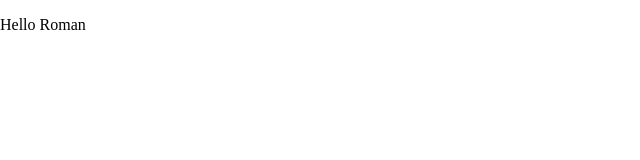
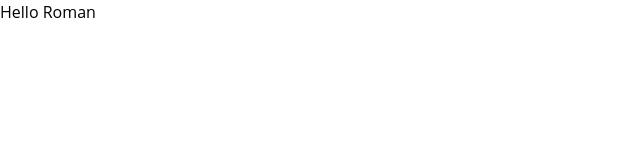
Before and after one commit to helloroman/gatsby-tailwind-starter, a Gatsby site: page / in a window 1280 px wide. Shown: the whole page, without its empty margins (0-640 px from the left). Built offline with nearby package versions, Linux system fonts and the light colour scheme; Gatsby itself is replaced by a stand-in of ours.

Commit message:
Initial config

```diff
--- /dev/null
+++ b/gatsby-browser.js
@@ -0,0 +1 @@
+import './src/assets/styles/global-styles.scss';
--- a/gatsby-config.js
+++ b/gatsby-config.js
@@ -4,13 +4,14 @@ require('dotenv').config();
 
 module.exports = {
   siteMetadata: {
-    title: `Gatsby Styled Components Starter`,
+    title: `Gatsby Tailwind Starter`,
     author: `Adam Romański`,
   },
   plugins: [
     `gatsby-plugin-react-helmet`,
     `gatsby-transformer-sharp`,
     `gatsby-plugin-sharp`,
+    `gatsby-plugin-stylelint`,
     {
       resolve: 'gatsby-plugin-layout',
       options: {
@@ -29,20 +30,19 @@ module.exports = {
       },
     },
     {
-      resolve: 'gatsby-plugin-stylelint',
-      options: { files: ['**/*.{js,jsx}'], failOnError: false },
-    },
-    {
-      resolve: `gatsby-plugin-styled-components`,
-      options: {
-        displayName: true,
-      },
-    },
-    {
       resolve: `gatsby-source-filesystem`,
       options: {
         name: `images`,
         path: `${__dirname}/src/assets`,
+      },
+    },
+    {
+      resolve: `gatsby-plugin-sass`,
+      options: {
+        postCssPlugins: [
+          require('tailwindcss'),
+          require('./tailwind.config.js'), // Optional: Load custom Tailwind CSS configuration
+        ],
       },
     },
     // {
--- a/src/assets/styles/GlobalStyle.js
+++ /dev/null
@@ -1,38 +0,0 @@
-import { createGlobalStyle } from 'styled-components';
-import 'vendors/normalize.css';
-
-const GlobalStyle = createGlobalStyle`
-  html {
-    box-sizing: border-box;
-    font-size: 62.5%;
-  }
-
-  *,
-  *::before,
-  *::after {
-    box-sizing: inherit;
-  }
-
-  body {
-    -webkit-font-smoothing: antialiased;
-    -moz-osx-font-smoothing: grayscale;
-    margin: 0;
-    font-size: 1.6rem;
-  }
-
-  h1, h2, h3, h4, h5, span {
-    margin: 0;
-  }
-
-  button {
-    padding: 0;
-    cursor: pointer;
-  }
-
-  ul {
-    padding: 0;
-    margin: 0;
-  }
-`;
-
-export default GlobalStyle;
--- /dev/null
+++ b/src/assets/styles/global-styles.scss
@@ -0,0 +1,24 @@
+@import '../../vendors/normalize.css';
+@tailwind base;
+@tailwind components;
+@tailwind utilities;
+
+
+* {
+  font-family: 'Open Sans', sans-serif;
+  box-sizing: border-box;
+}
+
+  html {
+    box-sizing: border-box;
+  }
+
+  *,
+  *::before,
+  *::after {
+    box-sizing: inherit;
+  }
+
+  body {
+    margin: 0;
+  }
--- a/src/assets/styles/theme.js
+++ /dev/null
@@ -1,55 +0,0 @@
-export const breakpoints = {
-  huge: '1700',
-  bigDesktop: '1440',
-  desktop: '1150',
-  bigTablet: '1020',
-  tablet: '767',
-  bigPhone: '400',
-  phone: '320',
-};
-
-export const colors = {
-  white: 'hsl(0, 0%, 100%)',
-  black: 'hsl(0, 0%, 0%)',
-  grey100: 'hsl(0, 0%, 35%)',
-  grey200: 'hsl(0, 0%, 74%)',
-  grey300: 'hsl(0, 0%, 87%)',
-  grey400: 'hsl(0, 0%, 91%)',
-  grey500: 'hsl(0, 0%, 97%)',
-  primary: '#FFD226',
-};
-
-export const font = {
-  size: {
-    header: '4.5rem',
-    paragraph: '1.7rem',
-    button: '1.5rem',
-  },
-};
-
-export const mq = Object.keys(breakpoints).reduce((acc, breakpoint) => {
-  acc[breakpoint] = `@media (min-width: ${breakpoints[breakpoint]}px)`;
-  return acc;
-}, {});
-
-export const theme = {
-  ...colors,
-  mq,
-  font,
-  layout: {
-    searchBarHeight: '80px',
-    mobileSidesPadding: '30px',
-  },
-  zIndex: {
-    level1: '1000',
-    level2: '2000',
-    level3: '3000',
-    level4: '4000',
-    level5: '5000',
-    level6: '6000',
-    level7: '7000',
-    level8: '8000',
-    level9: '9000',
-    level10: '10000',
-  },
-};
--- a/src/components/templates/MainTemplate/MainTemplate.js
+++ b/src/components/templates/MainTemplate/MainTemplate.js
@@ -1,15 +1,11 @@
 import React from 'react';
-import GlobalStyle from 'assets/styles/GlobalStyle';
-import { theme } from 'assets/styles/theme';
-import { ThemeProvider } from 'styled-components';
 import Helmet from 'react-helmet';
 
 const MainTemplate = ({ children }) => {
   return (
     <>
       <Helmet lang="pl" title="Hello Roman" />
-      <GlobalStyle />
-      <ThemeProvider theme={theme}>{children}</ThemeProvider>
+      {children}
     </>
   );
 };
--- a/src/pages/index.js
+++ b/src/pages/index.js
@@ -1,5 +1,11 @@
 import React from 'react';
 
-const IndexPage = () => <p>Hello Roman</p>;
+const HomePage = () => {
+  return (
+    <div>
+      <h1 className="">Hello Roman</h1>
+    </div>
+  );
+};
 
-export default IndexPage;
+export default HomePage;
--- /dev/null
+++ b/tailwind.config.js
@@ -0,0 +1,12 @@
+module.exports = {
+  future: {
+    // removeDeprecatedGapUtilities: true,
+    // purgeLayersByDefault: true,
+  },
+  purge: [],
+  theme: {
+    extend: {},
+  },
+  variants: {},
+  plugins: [],
+};
```
Also changed, not shown: package.json (+29 -30 lines), 2 other files.
